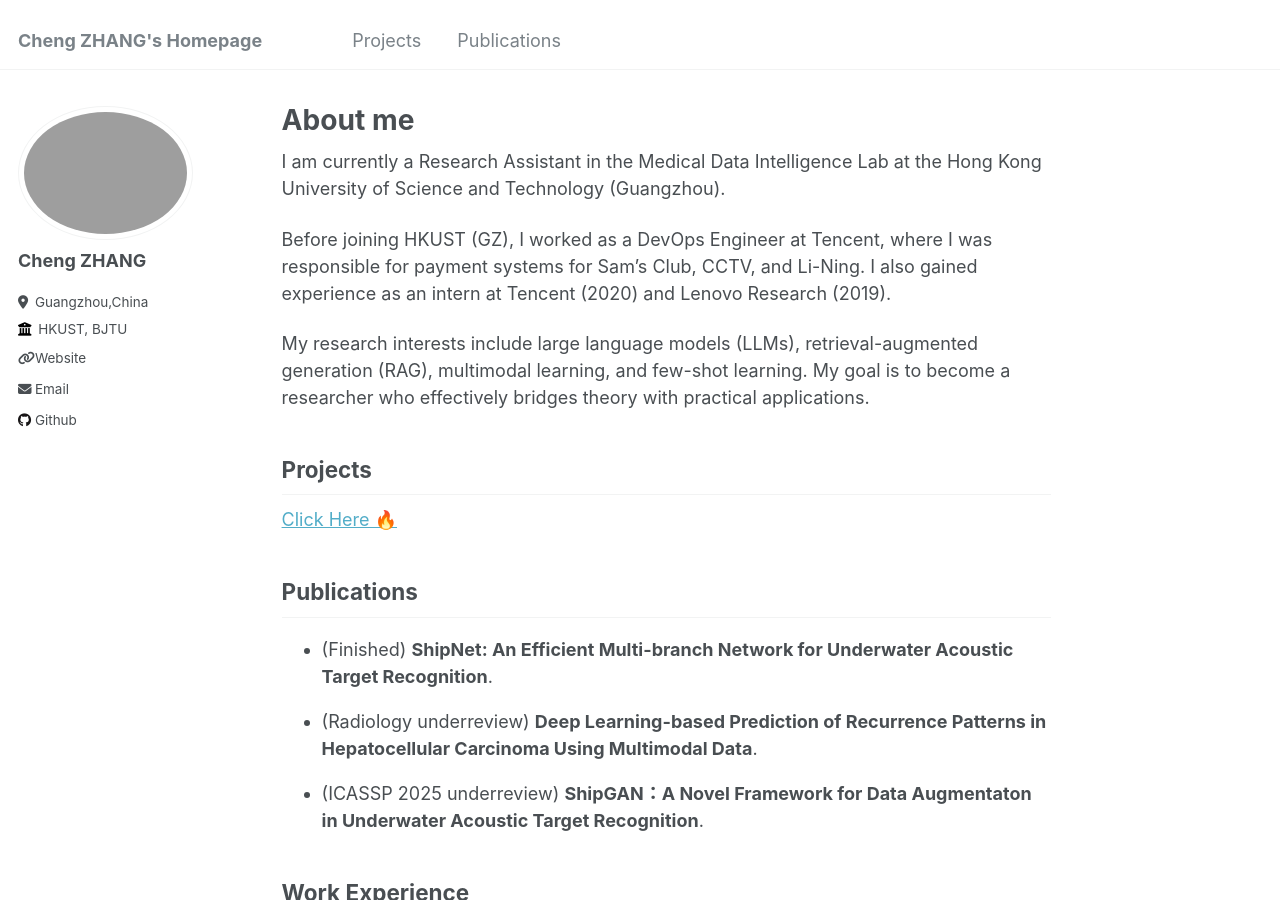
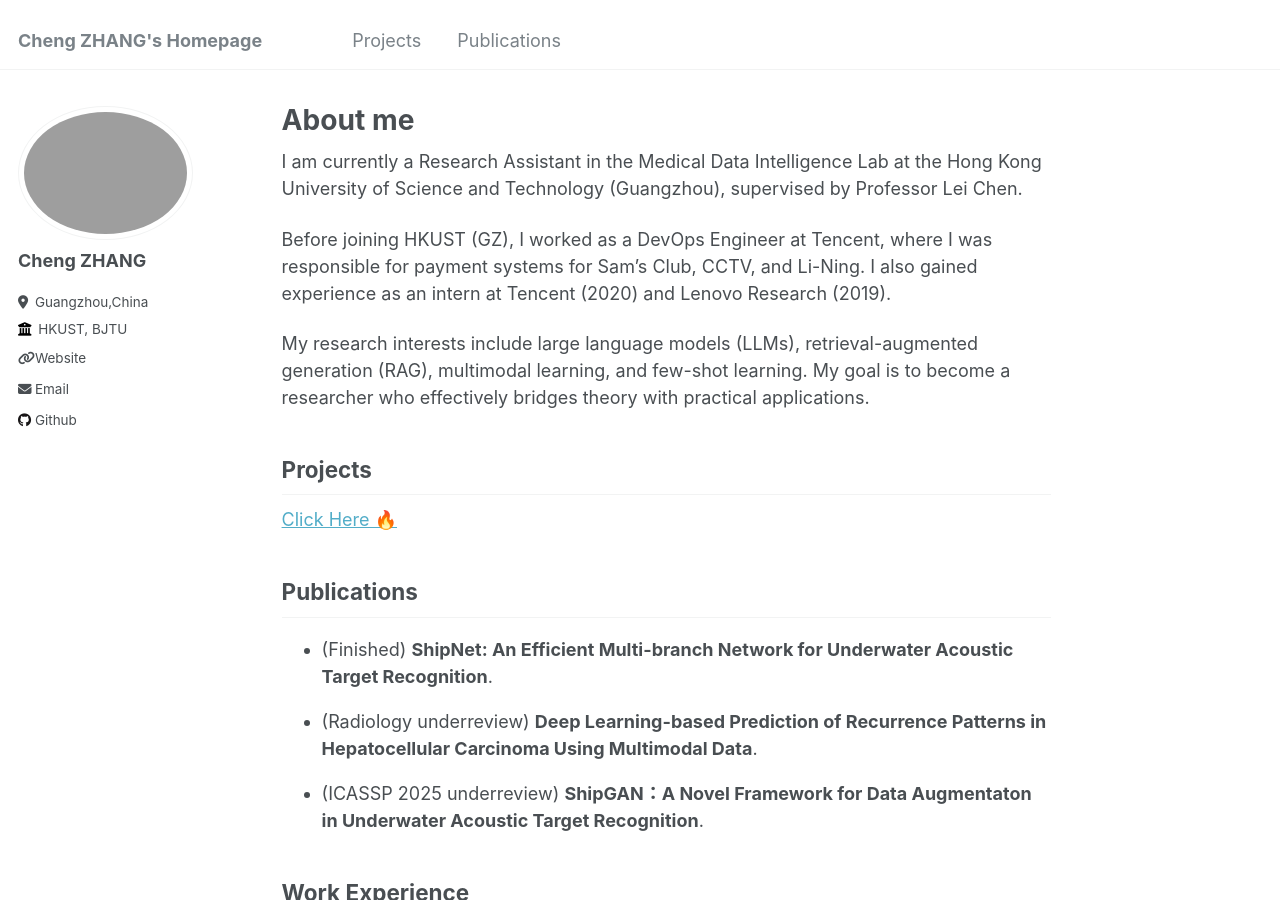
Before and after one commit to ZachcZhang/zachczhang.github.io, a Jekyll site: the page built from _pages/about.md, in a window 1280 px wide and 900 px high. Built offline with Jekyll 4.4.1, drawn with Linux system fonts in a browser that asks for light colours.

Commit message:
update information

```diff
--- a/_pages/about.md
+++ b/_pages/about.md
@@ -7,7 +7,7 @@ redirect_from:
   - /about.html
 ---
 
-I am currently a Research Assistant in the Medical Data Intelligence Lab at the Hong Kong University of Science and Technology (Guangzhou).
+I am currently a Research Assistant in the Medical Data Intelligence Lab at the Hong Kong University of Science and Technology (Guangzhou), supervised by Professor Lei Chen.
 
 Before joining HKUST (GZ), I worked as a DevOps Engineer at Tencent, where I was responsible for payment systems for Sam's Club, CCTV, and Li-Ning. I also gained experience as an intern at Tencent (2020) and Lenovo Research (2019).
 
```
Also changed, not shown: _projects/4-llm.md (+0 -1 lines).
